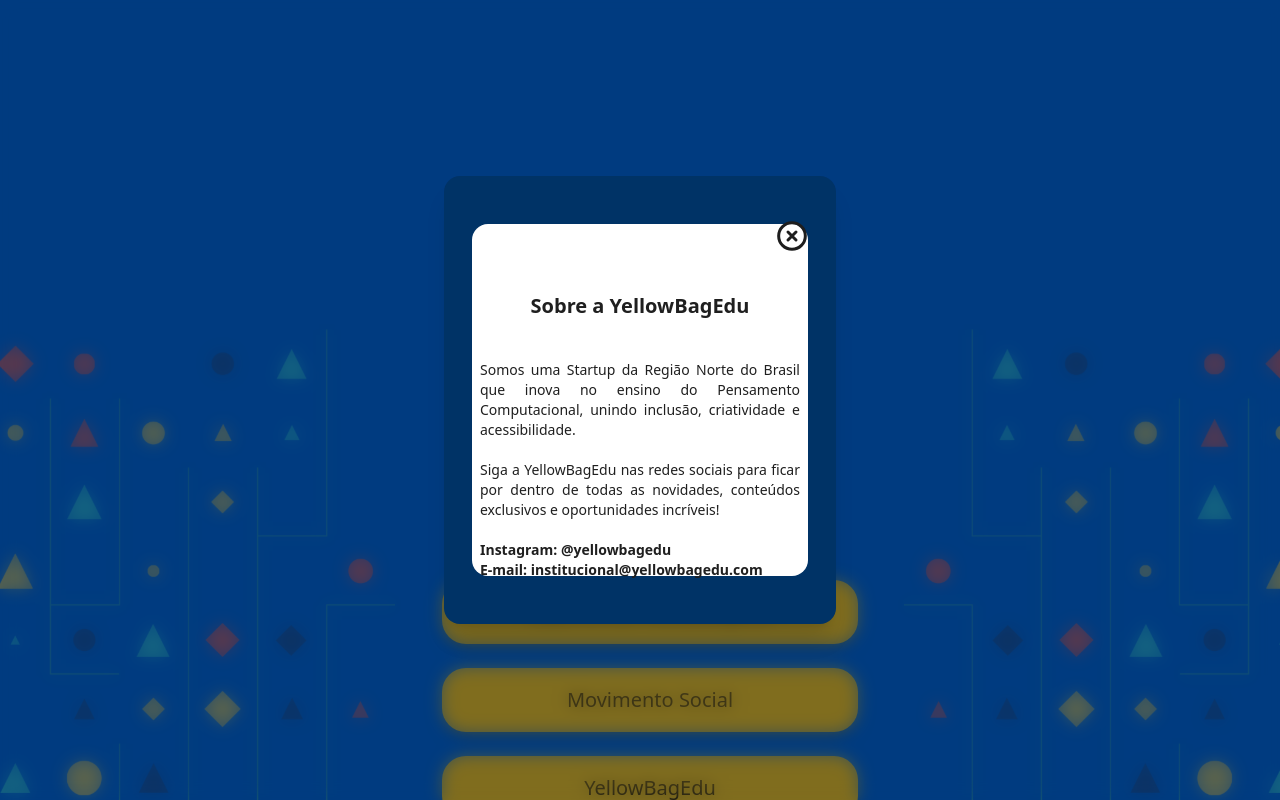
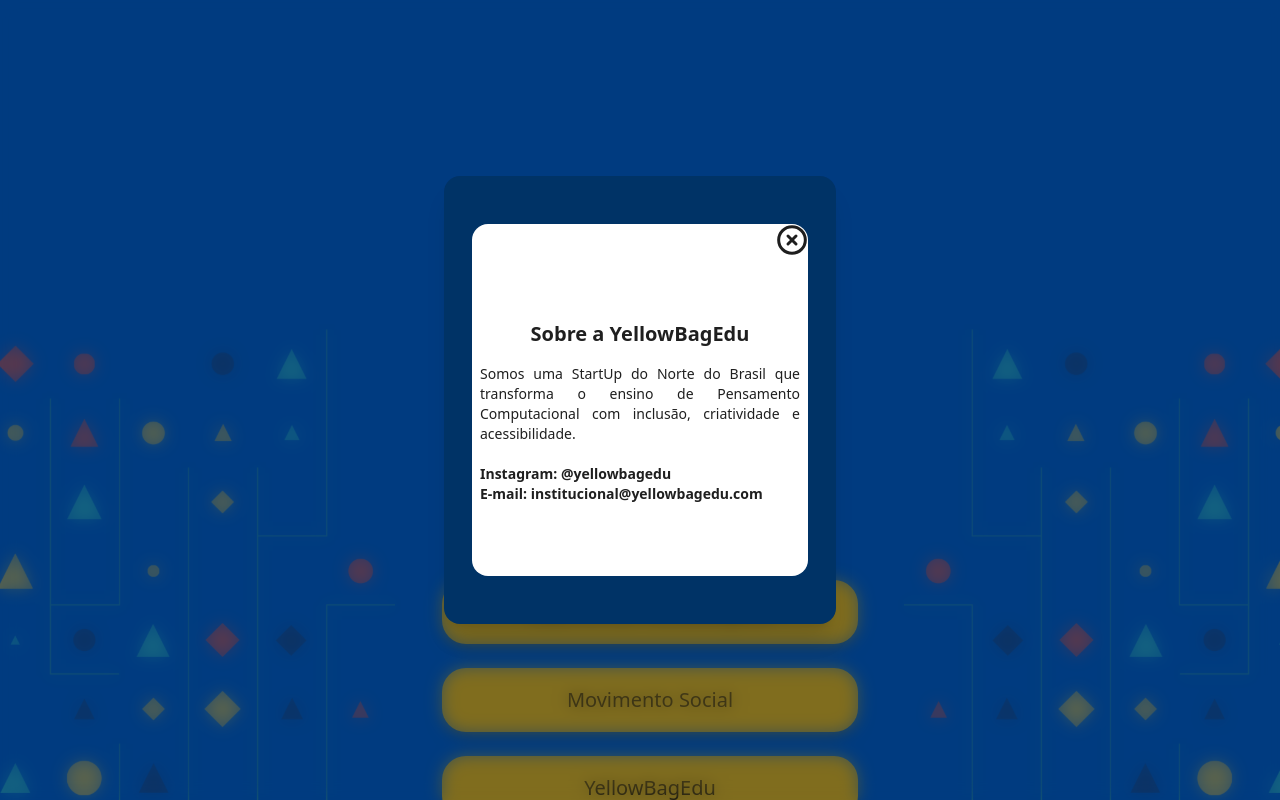
Before and after one commit to YellowLabEdu/bag-social-links, a React (Vite) app: page / in a window 1280 px wide. Both pictures are taken after a click on the button "YellowBagEdu". Shown: the top 800 px of the page. Built offline with nearby package versions, Linux system fonts and the light colour scheme.

Commit message:
fix(modal): fix layout modal

```diff
--- a/src/pages/BagSocialLinks/index.jsx
+++ b/src/pages/BagSocialLinks/index.jsx
@@ -79,19 +79,18 @@ export default function BagSocialLinks() {
       </div>
       <img className="hidden lg:block lg:scale-90" src={BgYellowBagEdu02} alt="Background YellowBagEdu" />
       {open01 && <ModalBag isOpen={open01} onClose={() => setOpen01(false)} Color={theme ?  "bg-(--color-color-yellow)" : "bg-(--color-blue-dark)"}>
-    <div className="bg-(--color-white) w-84 h-88 rounded-2xl flex flex-col items-center justify-center gap-10">
+    <div className="bg-(--color-white) w-84 h-88 rounded-2xl flex flex-col items-center justify-start gap-16">
       <button
         className="self-end cursor-pointer"
         onClick={() => setOpen01(false)}
       >
         <img src={IconCircle} alt="ícone para sair do Modal" />
       </button>
-        <div className=" w-80 flex flex-col items-center gap-10" >
+      <div className=" w-80 flex flex-col items-center gap-4" >
           <h2 className="text-(--color-color-dark-gray) text-xl font-semibold">Sobre a YellowBagEdu</h2>
           <p className="text-(--color-color-dark-gray) text-sm text-justify">
-            Somos uma Startup da Região Norte do Brasil que inova no ensino do Pensamento Computacional,
-            unindo inclusão, criatividade e acessibilidade. <br /> <br />
-            Siga a YellowBagEdu nas redes sociais para ficar por dentro de todas as novidades, conteúdos exclusivos e oportunidades incríveis! <br /> <br />
+            Somos uma StartUp do Norte do Brasil que transforma o ensino de Pensamento Computacional com inclusão, criatividade e acessibilidade.
+            <br /><br />
             <span className="font-semibold">Instagram: @yellowbagedu</span> <br />
             <span className="font-semibold">E-mail: institucional@yellowbagedu.com</span>
           </p>
```
